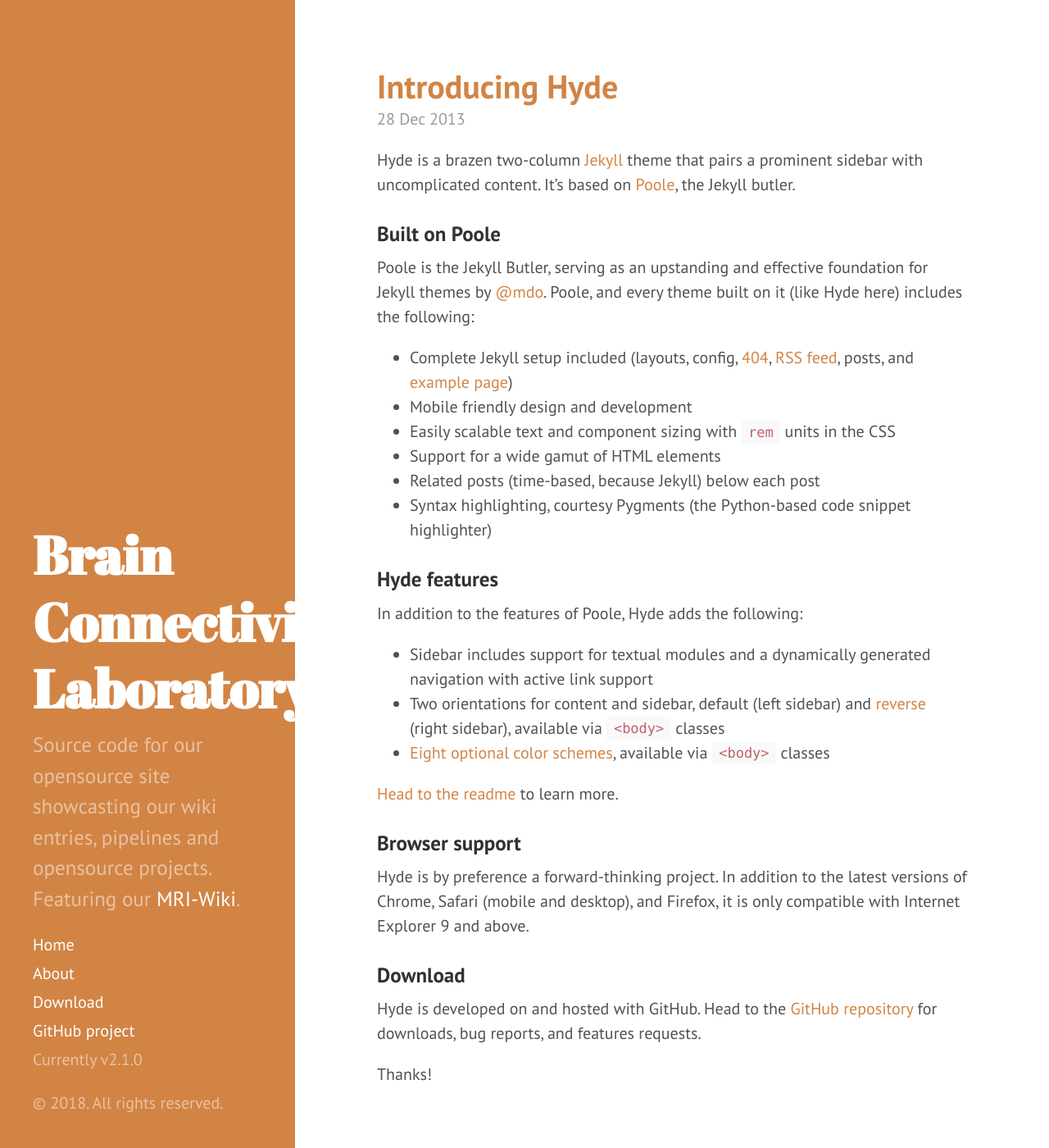
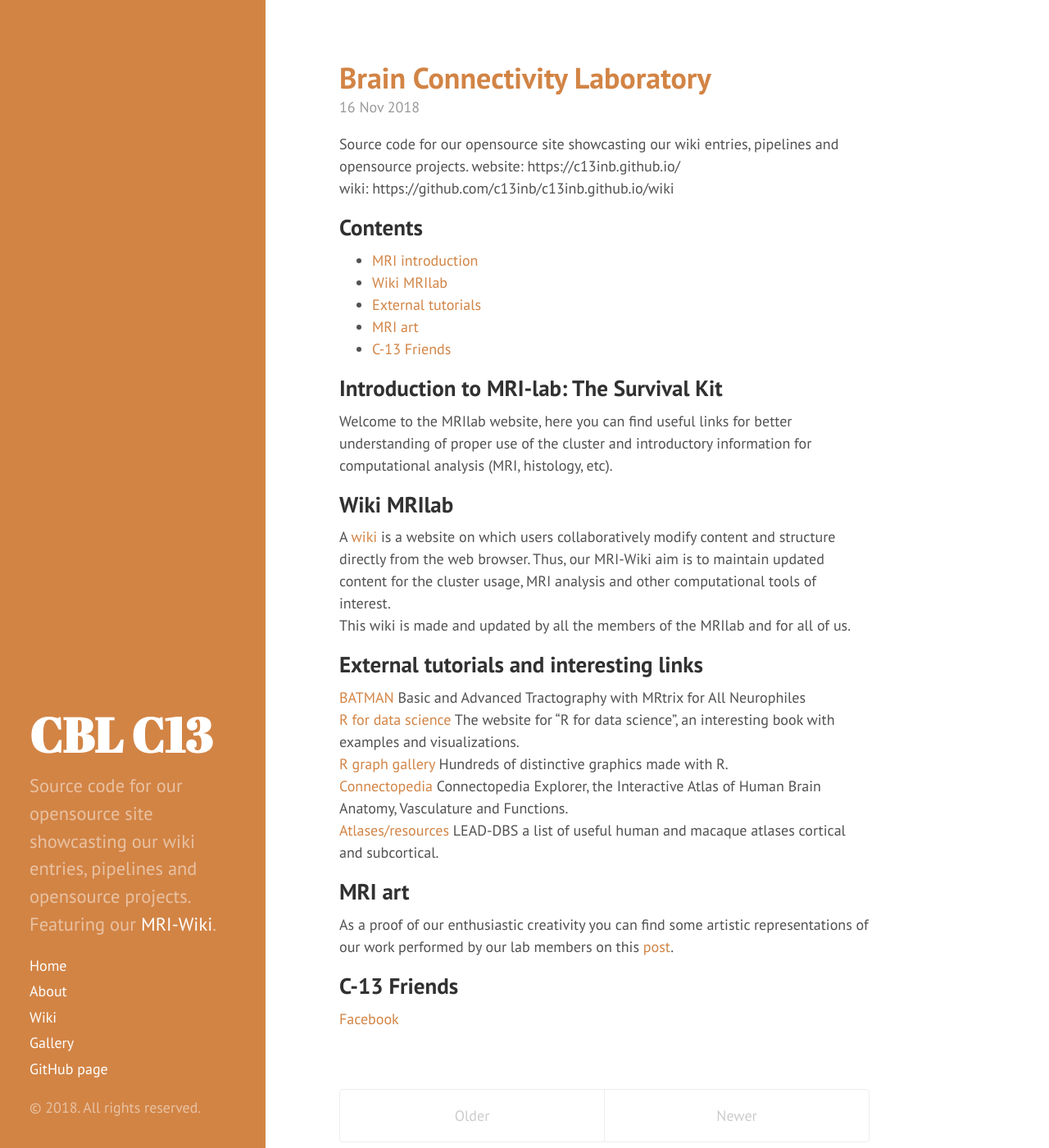
Before and after one commit to c13inb/c13inb.github.io, a Jekyll site: the page built from index.html, in a window 1280 px wide and 1400 px high. Shown: the whole window at 82% size. Built offline with Jekyll 4.4.1, drawn with Linux system fonts in a browser that asks for light colours; Markdown is read by kramdown in place of the engine named in the settings; the list of posts is cut into pages by our own code; some of the changed text lies outside the part shown.

Commit message:
website content update

```diff
--- a/_config.yml
+++ b/_config.yml
@@ -7,8 +7,8 @@ permalink:        pretty
 #relative_permalinks: true
 
 # Setup
-title:            Brain Connectivity Laboratory
-tagline:          'A Jekyll theme'
+title:            CBL C13
+tagline:          'Brain Connectivity Laboratory'
 description:      'Source code for our opensource site showcasting our wiki entries, pipelines and opensource projects. Featuring our <a href="https://github.com/c13inb/c13inb.github.io/wiki" target="_blank">MRI-Wiki</a>.'
 url:              http://hyde.getpoole.com
 baseurl:          /
@@ -20,7 +20,6 @@ author:
 paginate:         5
 
 # Custom vars
-version:          2.1.0
 
 github:
   repo:           https://github.com/c13inb
--- a/_includes/sidebar.html
+++ b/_includes/sidebar.html
@@ -25,10 +25,9 @@
           {% endif %}
         {% endif %}
       {% endfor %}
-
-      <a class="sidebar-nav-item" href="{{ site.github.repo }}/archive/v{{ site.version }}.zip">Download</a>
-      <a class="sidebar-nav-item" href="{{ site.github.repo }}">GitHub project</a>
-      <span class="sidebar-nav-item">Currently v{{ site.version }}</span>
+      <a class="sidebar-nav-item" href="{{ https://github.com/c13inb/c13inb.github.io/wiki }}">Wiki</a>
+      <a class="sidebar-nav-item" href="{{ site.github.repo }}/archive/v{{ site.version }}.zip">Gallery</a>
+      <a class="sidebar-nav-item" href="{{ site.github.repo }}">GitHub page</a>
     </nav>
 
     <p>&copy; {{ site.time | date: '%Y' }}. All rights reserved.</p>
--- a/_posts/2012-02-06-whats-jekyll.md
+++ /dev/null
@@ -1,12 +0,0 @@
----
-layout: post
-title: What's Jekyll?
----
-
-[Jekyll](http://jekyllrb.com) is a static site generator, an open-source tool for creating simple yet powerful websites of all shapes and sizes. From [the project's readme](https://github.com/mojombo/jekyll/blob/master/README.markdown):
-
-  > Jekyll is a simple, blog aware, static site generator. It takes a template directory [...] and spits out a complete, static website suitable for serving with Apache or your favorite web server. This is also the engine behind GitHub Pages, which you can use to host your project’s page or blog right here from GitHub.
-
-It's an immensely useful tool and one we encourage you to use here with Hyde.
-
-Find out more by [visiting the project on GitHub](https://github.com/mojombo/jekyll).
--- a/_posts/2012-02-07-example-content.md
+++ /dev/null
@@ -1,138 +0,0 @@
----
-layout: post
-title: Example content
----
-
-
-<div class="message">
-  Howdy! This is an example blog post that shows several types of HTML content supported in this theme.
-</div>
-
-Cum sociis natoque penatibus et magnis <a href="#">dis parturient montes</a>, nascetur ridiculus mus. *Aenean eu leo quam.* Pellentesque ornare sem lacinia quam venenatis vestibulum. Sed posuere consectetur est at lobortis. Cras mattis consectetur purus sit amet fermentum.
-
-> Curabitur blandit tempus porttitor. Nullam quis risus eget urna mollis ornare vel eu leo. Nullam id dolor id nibh ultricies vehicula ut id elit.
-
-Etiam porta **sem malesuada magna** mollis euismod. Cras mattis consectetur purus sit amet fermentum. Aenean lacinia bibendum nulla sed consectetur.
-
-## Inline HTML elements
-
-HTML defines a long list of available inline tags, a complete list of which can be found on the [Mozilla Developer Network](https://developer.mozilla.org/en-US/docs/Web/HTML/Element).
-
-- **To bold text**, use `<strong>`.
-- *To italicize text*, use `<em>`.
-- Abbreviations, like <abbr title="HyperText Markup Langage">HTML</abbr> should use `<abbr>`, with an optional `title` attribute for the full phrase.
-- Citations, like <cite>&mdash; Mark otto</cite>, should use `<cite>`.
-- <del>Deleted</del> text should use `<del>` and <ins>inserted</ins> text should use `<ins>`.
-- Superscript <sup>text</sup> uses `<sup>` and subscript <sub>text</sub> uses `<sub>`.
-
-Most of these elements are styled by browsers with few modifications on our part.
-
-## Heading
-
-Vivamus sagittis lacus vel augue rutrum faucibus dolor auctor. Duis mollis, est non commodo luctus, nisi erat porttitor ligula, eget lacinia odio sem nec elit. Morbi leo risus, porta ac consectetur ac, vestibulum at eros.
-
-### Code
-
-Cum sociis natoque penatibus et magnis dis `code element` montes, nascetur ridiculus mus.
-
-{% highlight js %}
-// Example can be run directly in your JavaScript console
-
-// Create a function that takes two arguments and returns the sum of those arguments
-var adder = new Function("a", "b", "return a + b");
-
-// Call the function
-adder(2, 6);
-// > 8
-{% endhighlight %}
-
-Aenean lacinia bibendum nulla sed consectetur. Etiam porta sem malesuada magna mollis euismod. Fusce dapibus, tellus ac cursus commodo, tortor mauris condimentum nibh, ut fermentum massa.
-
-### Gists via GitHub Pages
-
-Vestibulum id ligula porta felis euismod semper. Nullam quis risus eget urna mollis ornare vel eu leo. Donec sed odio dui.
-
-{% gist 5555251 gist.md %}
-
-Aenean eu leo quam. Pellentesque ornare sem lacinia quam venenatis vestibulum. Nullam quis risus eget urna mollis ornare vel eu leo. Cum sociis natoque penatibus et magnis dis parturient montes, nascetur ridiculus mus. Donec sed odio dui. Vestibulum id ligula porta felis euismod semper.
-
-### Lists
-
-Cum sociis natoque penatibus et magnis dis parturient montes, nascetur ridiculus mus. Aenean lacinia bibendum nulla sed consectetur. Etiam porta sem malesuada magna mollis euismod. Fusce dapibus, tellus ac cursus commodo, tortor mauris condimentum nibh, ut fermentum massa justo sit amet risus.
-
-* Praesent commodo cursus magna, vel scelerisque nisl consectetur et.
-* Donec id elit non mi porta gravida at eget metus.
-* Nulla vitae elit libero, a pharetra augue.
-
-Donec ullamcorper nulla non metus auctor fringilla. Nulla vitae elit libero, a pharetra augue.
-
-1. Vestibulum id ligula porta felis euismod semper.
-2. Cum sociis natoque penatibus et magnis dis parturient montes, nascetur ridiculus mus.
-3. Maecenas sed diam eget risus varius blandit sit amet non magna.
-
-Cras mattis consectetur purus sit amet fermentum. Sed posuere consectetur est at lobortis.
-
-<dl>
-  <dt>HyperText Markup Language (HTML)</dt>
-  <dd>The language used to describe and define the content of a Web page</dd>
-
-  <dt>Cascading Style Sheets (CSS)</dt>
-  <dd>Used to describe the appearance of Web content</dd>
-
-  <dt>JavaScript (JS)</dt>
-  <dd>The programming language used to build advanced Web sites and applications</dd>
-</dl>
-
-Integer posuere erat a ante venenatis dapibus posuere velit aliquet. Morbi leo risus, porta ac consectetur ac, vestibulum at eros. Nullam quis risus eget urna mollis ornare vel eu leo.
-
-### Images
-
-Quisque consequat sapien eget quam rhoncus, sit amet laoreet diam tempus. Aliquam aliquam metus erat, a pulvinar turpis suscipit at.
-
-![placeholder](http://placehold.it/800x400 "Large example image")
-![placeholder](http://placehold.it/400x200 "Medium example image")
-![placeholder](http://placehold.it/200x200 "Small example image")
-
-### Tables
-
-Aenean lacinia bibendum nulla sed consectetur. Lorem ipsum dolor sit amet, consectetur adipiscing elit.
-
-<table>
-  <thead>
-    <tr>
-      <th>Name</th>
-      <th>Upvotes</th>
-      <th>Downvotes</th>
-    </tr>
-  </thead>
-  <tfoot>
-    <tr>
-      <td>Totals</td>
-      <td>21</td>
-      <td>23</td>
-    </tr>
-  </tfoot>
-  <tbody>
-    <tr>
-      <td>Alice</td>
-      <td>10</td>
-      <td>11</td>
-    </tr>
-    <tr>
-      <td>Bob</td>
-      <td>4</td>
-      <td>3</td>
-    </tr>
-    <tr>
-      <td>Charlie</td>
-      <td>7</td>
-      <td>9</td>
-    </tr>
-  </tbody>
-</table>
-
-Nullam id dolor id nibh ultricies vehicula ut id elit. Sed posuere consectetur est at lobortis. Nullam quis risus eget urna mollis ornare vel eu leo.
-
------
-
-Want to see something else added? <a href="https://github.com/poole/poole/issues/new">Open an issue.</a>
--- a/_posts/2013-12-28-introducing-hyde.md
+++ /dev/null
@@ -1,37 +0,0 @@
----
-layout: post
-title: Introducing Hyde
----
-
-Hyde is a brazen two-column [Jekyll](http://jekyllrb.com) theme that pairs a prominent sidebar with uncomplicated content. It's based on [Poole](http://getpoole.com), the Jekyll butler.
-
-### Built on Poole
-
-Poole is the Jekyll Butler, serving as an upstanding and effective foundation for Jekyll themes by [@mdo](https://twitter.com/mdo). Poole, and every theme built on it (like Hyde here) includes the following:
-
-* Complete Jekyll setup included (layouts, config, [404](/404), [RSS feed](/atom.xml), posts, and [example page](/about))
-* Mobile friendly design and development
-* Easily scalable text and component sizing with `rem` units in the CSS
-* Support for a wide gamut of HTML elements
-* Related posts (time-based, because Jekyll) below each post
-* Syntax highlighting, courtesy Pygments (the Python-based code snippet highlighter)
-
-### Hyde features
-
-In addition to the features of Poole, Hyde adds the following:
-
-* Sidebar includes support for textual modules and a dynamically generated navigation with active link support
-* Two orientations for content and sidebar, default (left sidebar) and [reverse](https://github.com/poole/lanyon#reverse-layout) (right sidebar), available via `<body>` classes
-* [Eight optional color schemes](https://github.com/poole/hyde#themes), available via `<body>` classes
-
-[Head to the readme](https://github.com/poole/hyde#readme) to learn more.
-
-### Browser support
-
-Hyde is by preference a forward-thinking project. In addition to the latest versions of Chrome, Safari (mobile and desktop), and Firefox, it is only compatible with Internet Explorer 9 and above.
-
-### Download
-
-Hyde is developed on and hosted with GitHub. Head to the <a href="https://github.com/poole/hyde">GitHub repository</a> for downloads, bug reports, and features requests.
-
-Thanks!
--- /dev/null
+++ b/_posts/2018-11-16-BCL_introduction.md
@@ -0,0 +1,42 @@
+---
+layout: post
+title: Brain Connectivity Laboratory
+---
+
+Source code for our opensource site showcasting our wiki entries, pipelines and opensource projects.
+website: https://c13inb.github.io/
+wiki: https://github.com/c13inb/c13inb.github.io/wiki
+
+## Contents
+
+- [MRI introduction](#introduction)
+- [Wiki MRIlab](#wiki)
+- [External tutorials](#external)
+- [MRI art](#author)
+- [C-13 Friends](#license)
+
+
+## Introduction to MRI-lab: The Survival Kit
+Welcome to the MRIlab website, here you can find useful links for better understanding of proper use of the cluster and introductory information for computational analysis (MRI, histology, etc).
+
+
+
+## Wiki MRIlab
+A [wiki](https://en.wikipedia.org/wiki/Wiki) is a website on which users collaboratively modify content and structure directly from the web browser. Thus, our MRI-Wiki aim is to maintain updated content for the cluster usage, MRI analysis and other computational tools of interest.
+This wiki is made and updated by all the members of the MRIlab and for all of us.
+
+
+## External tutorials and interesting links
+[BATMAN](http://www.miccai.org/edu/finalists/BATMAN_trimmed_tutorial.pdf) Basic and Advanced Tractography with MRtrix for All Neurophiles
+[R for data science](https://r4ds.had.co.nz/index.html) The website for "R for data science", an interesting book with examples and visualizations.
+[R graph gallery](https://www.r-graph-gallery.com) Hundreds of distinctive graphics made with R.
+[Connectopedia](http://www.fmritools.com/kdb/index.html?fbclid=IwAR1Cqmfth-2c8cXBcKYmhN6-YFTLf_1kF7-vxwVg_ZDMiAD4qX-bIeJqzl0) Connectopedia Explorer, the Interactive Atlas of Human Brain Anatomy, Vasculature and Functions.
+[Atlases/resources](http://www.lead-dbs.org/helpsupport/knowledge-base/atlasesresources)  LEAD-DBS a list of useful human and macaque atlases cortical and subcortical.
+
+## MRI art
+As a proof of our enthusiastic creativity you can find some artistic representations of our work performed by our lab members on this [post]().
+
+
+## C-13 Friends
+
+[Facebook](https://www.facebook.com/conectividadcerebral/)
--- a/public/css/hyde.css
+++ b/public/css/hyde.css
@@ -36,12 +36,12 @@ html {
 }
 @media (min-width: 48em) {
   html {
-    font-size: 16px;
+    font-size: 14px;
   }
 }
 @media (min-width: 58em) {
   html {
-    font-size: 20px;
+    font-size: 18px;
   }
 }
 
--- a/public/css/poole.css
+++ b/public/css/poole.css
@@ -49,12 +49,12 @@ body {
 
 html {
   font-family: "Helvetica Neue", Helvetica, Arial, sans-serif;
-  font-size: 16px;
+  font-size: 14px;
   line-height: 1.5;
 }
 @media (min-width: 38em) {
   html {
-    font-size: 20px;
+    font-size: 18px;
   }
 }
 
```
Also changed, not shown: README.md.
